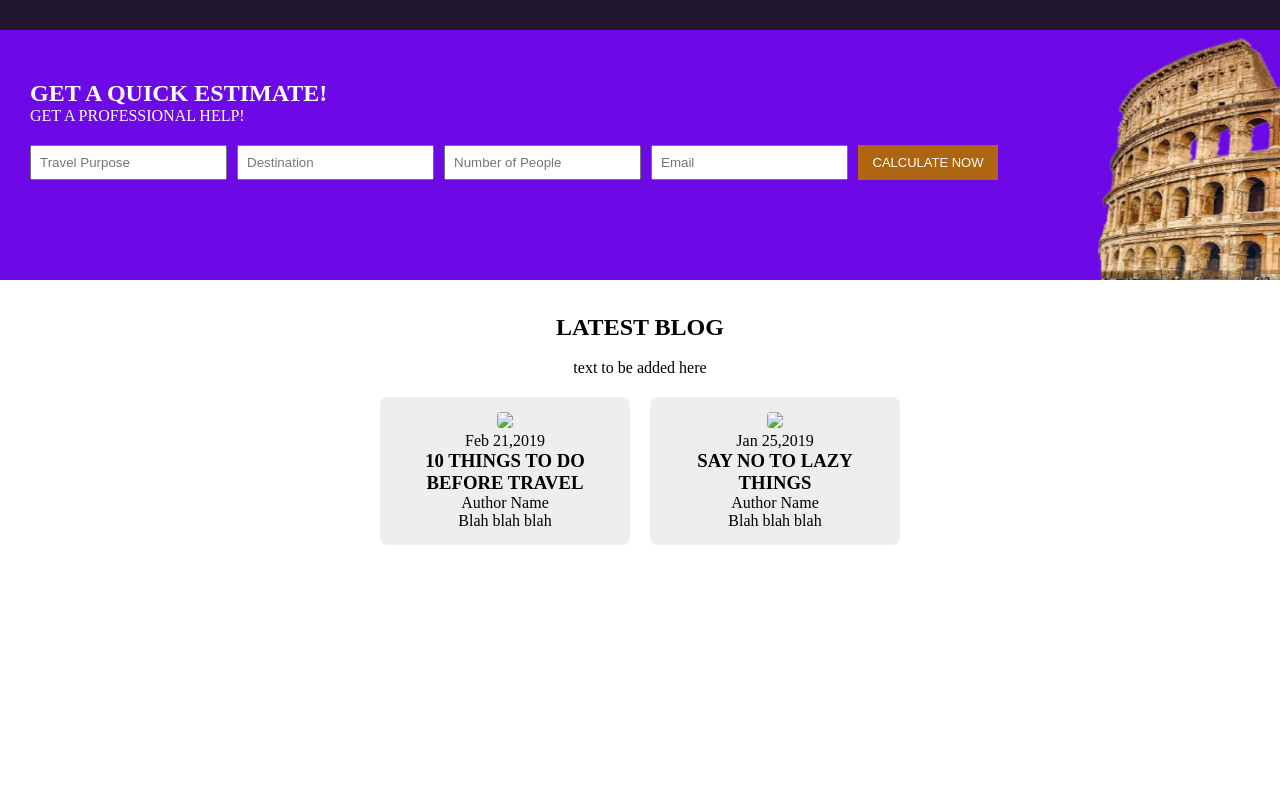
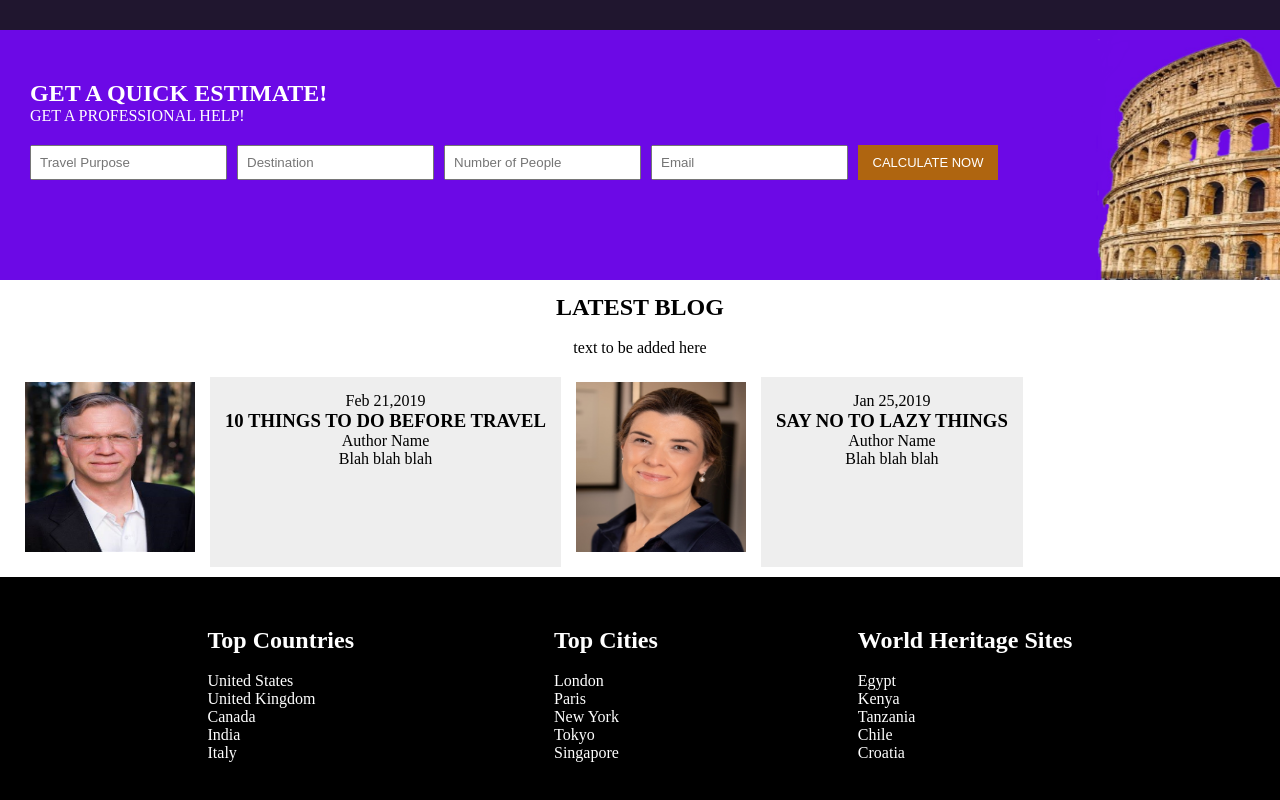
Before and after one commit to kashvibansal/momondo, a plain HTML site: page index.html in a window 1280 px wide. Shown: the part 1928-2728 px from the top of the page. Before the commit the page ends 2503 px from the top, so only its background shows below. Drawn offline with Linux system fonts and the light colour scheme.

Commit message:
some changes are to be made

```diff
--- a/assets/css/style.css
+++ b/assets/css/style.css
@@ -251,28 +251,38 @@ i{
 }
 
 .section6{
-    background-color: #fff;
-    padding:30px 20px;
+    padding:10px 10px;
     text-align: center;
 }
 
 .blog{
     display:flex;
-    justify-content: center;
-    gap:20px;
-    margin-top:20px;
 }
 
 .blog_content{
-    background-color: #eee;
+    background-color: rgb(238, 238, 238);
     padding:15px;
-    width:250px;
-    border-radius: 8px;
-    text-align: center;
+    margin-top: 20px;
 }
 
-.blog_content img{
-    width:100%;
+.blog img{
+    padding:15px;
+    margin-top: 10px;
+    width: 200px;
+    height: 200px;
+}
+
+.section7{
+    background-color: #000;
+    color: #fff;
+    width: 100%;
     height: auto;
-    border-radius: 4px;
+    padding: 50px;
+    display:flex;
+    justify-content: center;
+    gap:200px;
 }
+
+.part1 ul li, .part2 ul li, .part3 ul li{
+    list-style: none;
+}
--- a/index.html
+++ b/index.html
@@ -44,7 +44,7 @@
             <input type="text" placeholder="Enter destination city">
             <input type="date" placeholder="Departure date">
             <input type="date" placeholder="Arrival date">
-            <input type="number" placeholder="passengers">
+            <input type="number" min="0" placeholder="passengers">
             <button class="search_item" type="submit">Search</button>
         </div>
     </section>
@@ -207,7 +207,7 @@
             <form class="estimate">
                 <input type="text" placeholder="Travel Purpose">
                 <input type="text" placeholder="Destination">
-                <input type="number" placeholder="Number of People">
+                <input type="number" min="0" placeholder="Number of People">
                 <input type="email" placeholder="Email">
                 <button type="submit">CALCULATE NOW</button>
             </form>
@@ -218,17 +218,18 @@
         <h2>LATEST BLOG</h2><br>
         <p>text to be added here</p>
         <div class="blog">
+            <img src="./assets/img/one.png">
             <div class="blog_content">
-                <img src="./assets/img/one.png">
                 <p>Feb 21,2019</p>
                 <h3>10 THINGS TO DO BEFORE TRAVEL</h3>
                 <p>Author Name</p>
                 <p>Blah blah blah</p>
             </div>
+            <img src="./assets/img/two.png">
             <div class="blog_content">
-                <img src="./assets/img/one.png">
                 <p>Jan 25,2019</p>
-                <h3>SAY NO TO LAZY THINGS</h3>
+                <h3>SAY NO TO LAZY THINGS
+                </h3>
                 <p>Author Name</p>
                 <p>Blah blah blah</p>
             </div>
@@ -236,7 +237,36 @@
     </section>
 
     <section class="section7">
-
+        <div class="part1">
+            <h2>Top Countries</h2><br>
+            <ul>
+                <li>United States</li>
+                <li>United Kingdom</li>
+                <li>Canada</li>
+                <li>India</li>
+                <li>Italy</li>
+            </ul>
+        </div>
+        <div class="part2">
+            <h2>Top Cities</h2><br>
+            <ul>
+                <li>London</li>
+                <li>Paris</li>
+                <li>New York</li>
+                <li>Tokyo</li>
+                <li>Singapore</li>
+            </ul>
+        </div>
+        <div class="part3">
+            <h2>World Heritage Sites</h2><br>
+            <ul>
+                <li>Egypt</li>
+                <li>Kenya</li>
+                <li>Tanzania</li>
+                <li>Chile</li>
+                <li>Croatia</li>
+            </ul>
+        </div>
     </section>
 
     <!-- git add . -->
```
Also changed, not shown: assets/img/one.png (added), assets/img/two.png (added).
